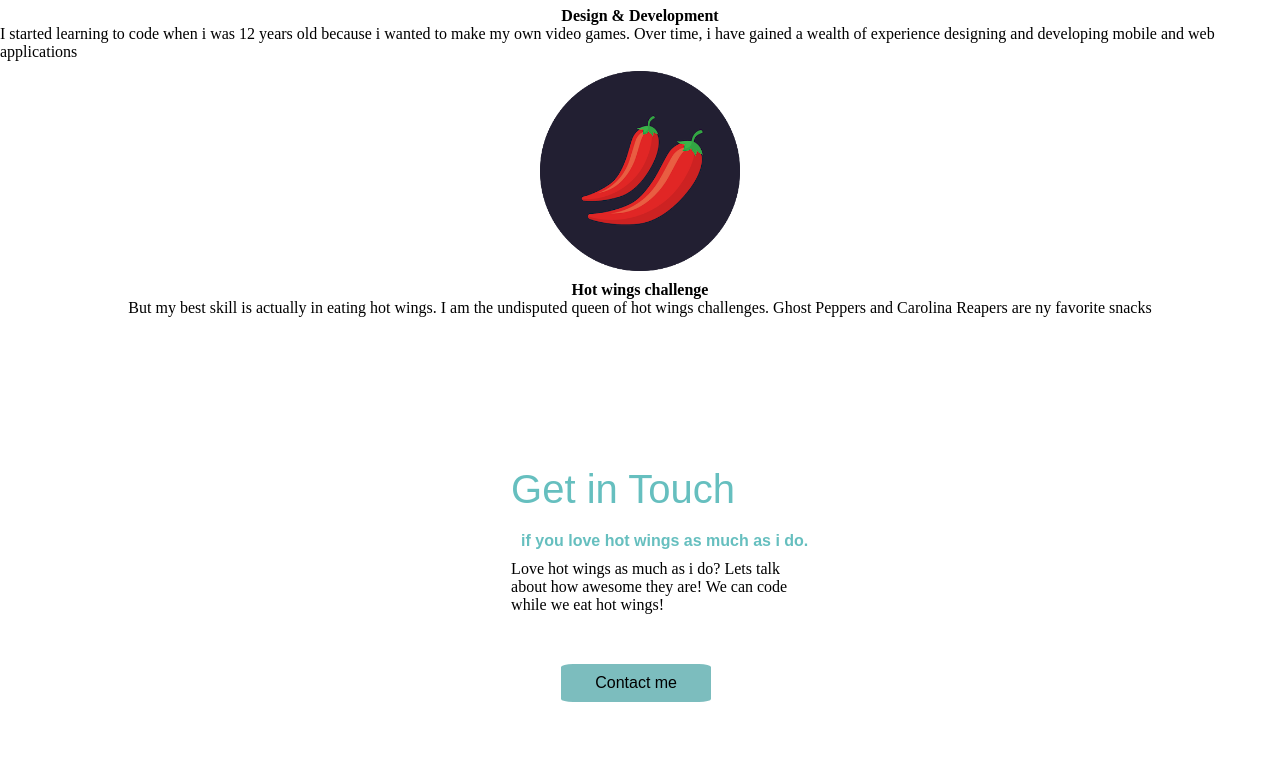
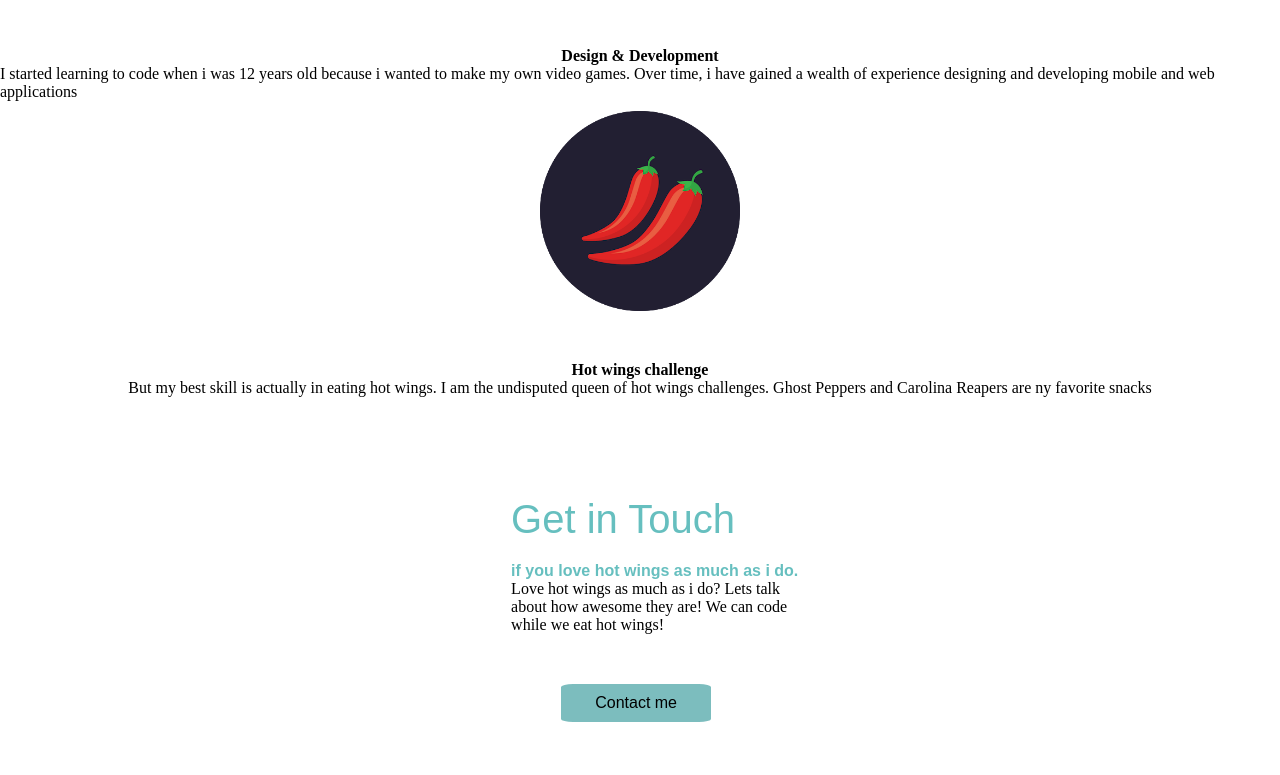
Before and after one commit to kiganyamburu/100-Days-Of-Code-Web-Development, a plain HTML site: page 11.4 Personal website/index.html in a window 1280 px wide. Shown: the part 1753-2528 px from the top of the page. Drawn offline with Linux system fonts and the light colour scheme.

Commit message:
working on the last bit

```diff
--- a/11.4 Personal website/style.css
+++ b/11.4 Personal website/style.css
@@ -167,19 +167,19 @@ button:hover {
   font-size: 2.5rem;
   font-weight: normal;
   padding-bottom: 10px;
-  margin-top: 50px;
 }
 
 .three h2 {
   font-family: "Montserrat", sans-serif;
   color: #66bfbf;
-  margin: 10px;
+  margin-top: 10px;
 }
 
 .my-skills img {
   width: 200px;
   height: 200px;
   margin: 10px;
+  margin-bottom: 50px;
 }
 
 .four {
```
